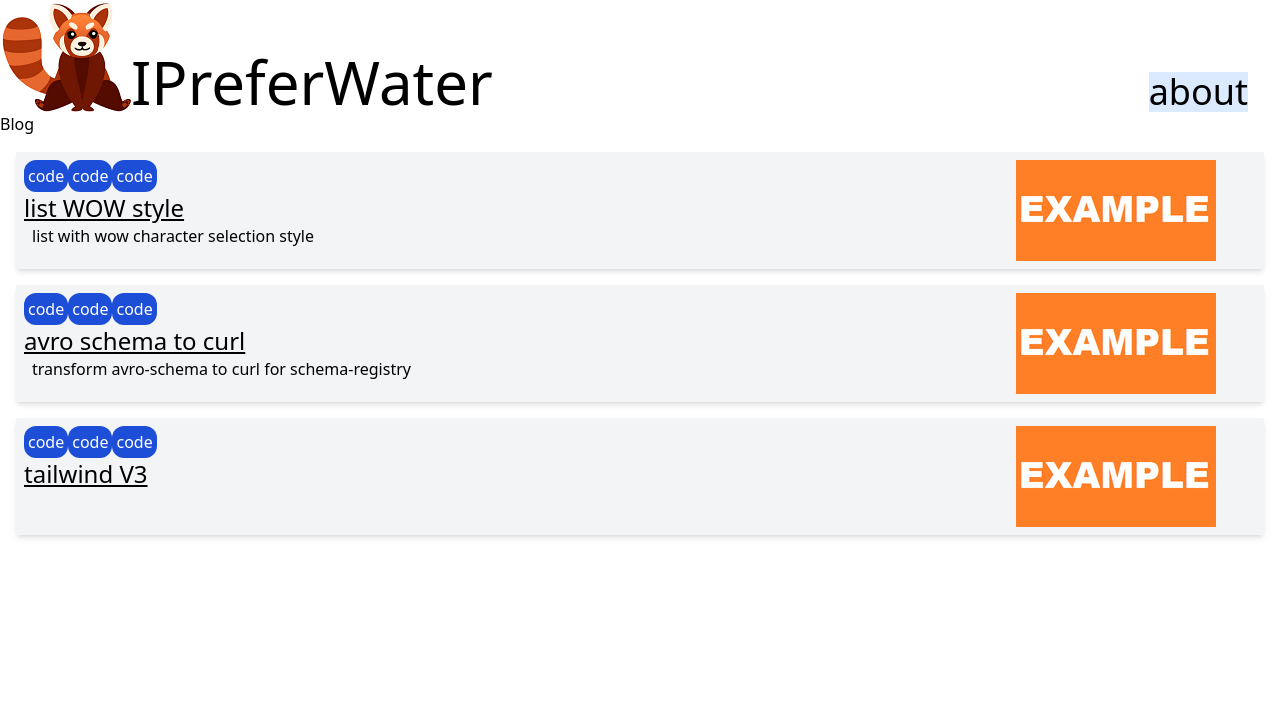
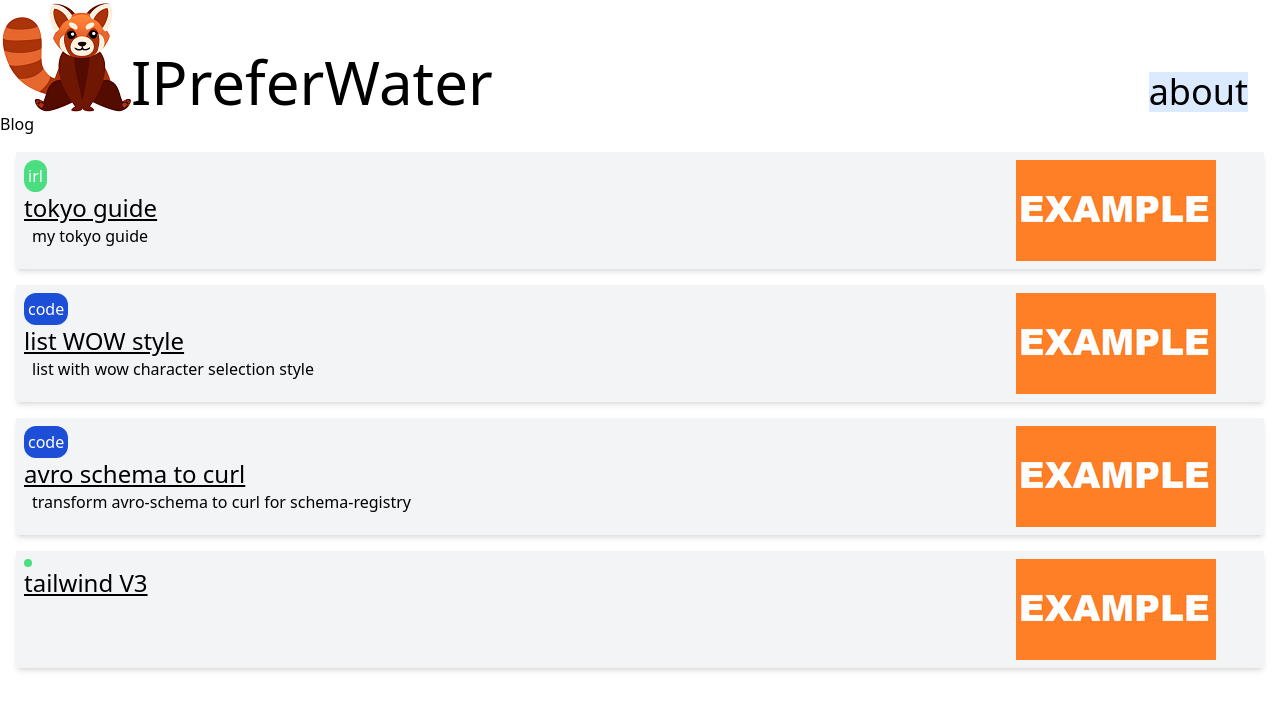
Before and after one commit to IPreferWater/ipreferwater-website, a Next.js app: page / in a window 1280 px wide. Shown: the top 710 px of the page. Built offline with nearby package versions, Linux system fonts and the light colour scheme.

Commit message:
feat(dev): add a category for blog posts

```diff
--- a/data/blog/avro-schema-to-curl.md
+++ b/data/blog/avro-schema-to-curl.md
@@ -3,5 +3,6 @@ title: 'avro schema to curl'
 date: '2020-01-01'
 component: 'avro-to-schema-curl'
 description: 'transform avro-schema to curl for schema-registry'
+category: 'code'
 ---
 This is the description of **avro-to-schema-curl**
--- a/data/blog/list-wow-style.md
+++ b/data/blog/list-wow-style.md
@@ -3,5 +3,6 @@ title: 'list WOW style'
 date: '2022-01-01'
 component: 'list-wow-style'
 description: 'list with wow character selection style'
+category: 'code'
 ---
 Here is a component made in tailwind to list in world of warcraft character selection 's style
--- /dev/null
+++ b/data/blog/tokyo-guide.md
@@ -0,0 +1,9 @@
+---
+title: 'tokyo guide'
+date: '2022-02-23'
+description: 'my tokyo guide'
+category: 'irl'
+---
+I spent one year in Japan in 2019, when people ask me what should they do and visit it often hard to remember all the little things that I recommand the most
+
+This is my personal list of things to do in Tokyo
--- a/interfaces/index.ts
+++ b/interfaces/index.ts
@@ -15,6 +15,7 @@ export type Post = {
 date: string
 component: string
 description: string
+category: string
 }
 
 export type Product = {
--- a/pages/index.tsx
+++ b/pages/index.tsx
@@ -8,19 +8,23 @@ type IndexProps = {
 }
   export default function IndexPage({ posts } : IndexProps) {
 
+
+    function getCategoryColor(c: string): string {
+      if (c=="code"){
+        return "bg-blue-700"
+      }
+      return "bg-green-400"
+    }
+
+
   return (<Layout title="Home | Next.js + TypeScript Example">
     <h1>Blog</h1>
-    {posts.map(({ id, date, title, description }) => (
+    {posts.map(({ id, date, title, description, category }) => (
             <Link  key={id} href={`/blog/${id}`}>
               <a className="flex flex-col md:flex-row bg-gray-100 md:justify-between shadow-md m-4 p-2">
-
-
-
             <div className='flex flex-col'>
               <div className='flex flex-row'>
-            <div className='bg-blue-700 rounded-xl p-1 text-white'>code</div>
-            <div className='bg-blue-700 rounded-xl p-1 text-white'>code</div>
-            <div className='bg-blue-700 rounded-xl p-1 text-white'>code</div>
+            <div className={`${getCategoryColor(category)} rounded-xl p-1 text-white`}>{category}</div>
             </div>
                 <div className='text-2xl underline'>{title}</div>
                 <div className='ml-2'>{description}</div>
```
